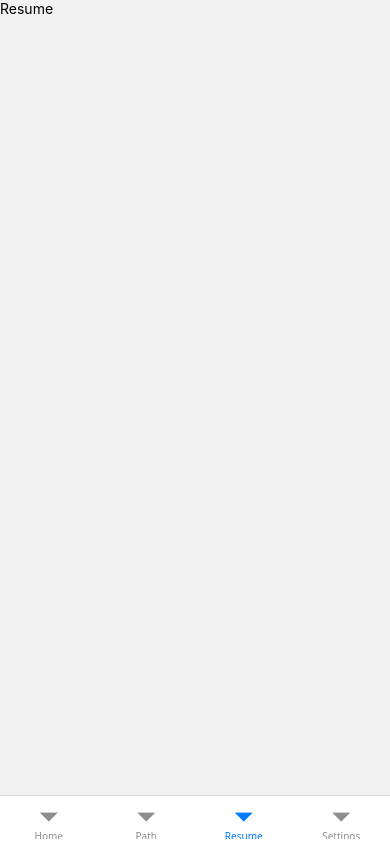
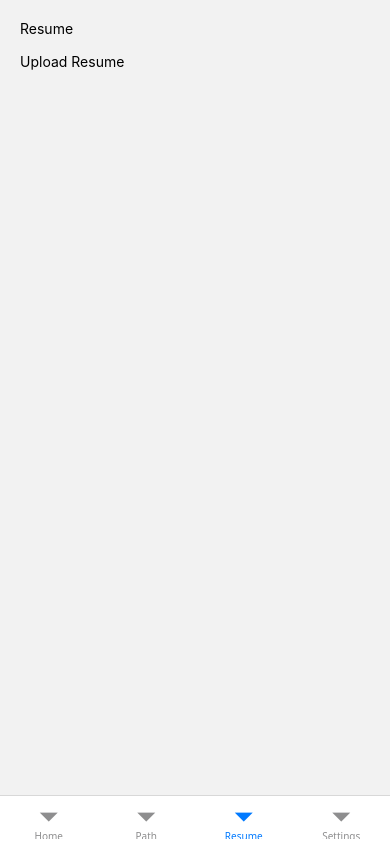
Before and after one commit to reynaldi-goh/CareeRoute, a React Native app: screen /Resume in a window 390 px wide. Built offline with nearby package versions, Linux system fonts and the light colour scheme.

Commit message:
try document picker for resume page

```diff
--- a/package.json
+++ b/package.json
@@ -13,6 +13,7 @@
     "@react-navigation/native": "^7.3.17",
     "@react-navigation/native-stack": "^7.18.9",
     "expo": "~54.0.36",
+    "expo-document-picker": "~14.0.8",
     "expo-image-picker": "~17.0.11",
     "expo-status-bar": "~3.0.9",
     "react": "19.1.0",
--- a/src/screens/ResumeScreen.js
+++ b/src/screens/ResumeScreen.js
@@ -1,10 +1,32 @@
-import { View, Text } from 'react-native';
+import { useState } from 'react';
+import { View, Text, TouchableOpacity } from 'react-native';
 import { SafeAreaView } from 'react-native-safe-area-context';
+import * as DocumentPicker from 'expo-document-picker';
 
 export default function ResumeScreen() {
+  const [file, setFile] = useState(null);
+
+  const pickResume = async () => {
+    const result = await DocumentPicker.getDocumentAsync({
+      type: 'application/pdf',
+    });
+
+    console.log(result);
+
+    if (!result.canceled) {
+      setFile(result.assets[0]);
+    }
+  };
+
   return (
-    <SafeAreaView>
+    <SafeAreaView style={{ flex: 1, padding: 20 }}>
       <Text>Resume</Text>
+
+      <TouchableOpacity onPress={pickResume} style={{ marginTop: 16 }}>
+        <Text>Upload Resume</Text>
+      </TouchableOpacity>
+
+      {file && <Text style={{ marginTop: 10 }}>{file.name}</Text>}
     </SafeAreaView>
   );
 }
```
Also changed, not shown: 1 other file (tests, documents, lock files or other folders).
